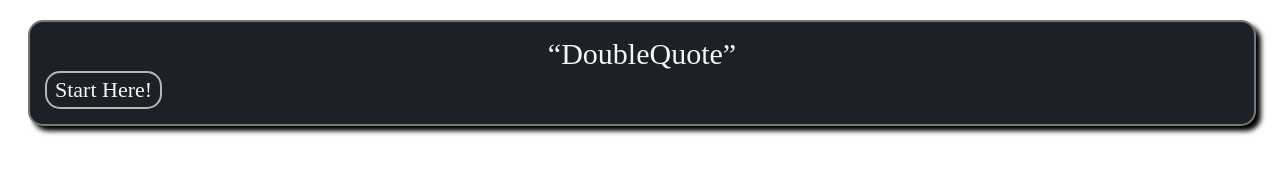
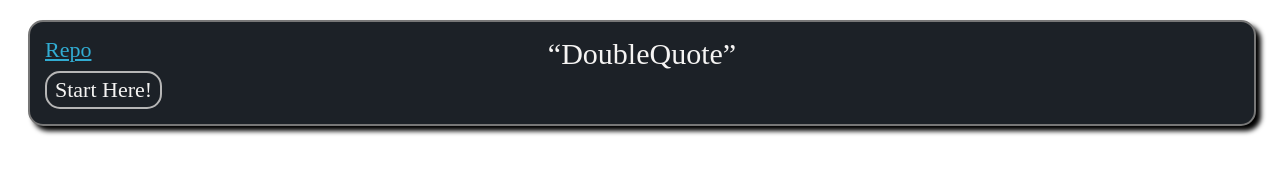
Before and after one commit to StumbleStone/DoubleQuote, a React app: page / in a window 1280 px wide. Shown: the top 176 px of the page. Built offline with nearby package versions, Linux system fonts and the light colour scheme; the HTML template or start-up script is replaced by a standard one.

Commit message:
Added reference link to the Git repo

```diff
--- a/src/main.tsx
+++ b/src/main.tsx
@@ -1,16 +1,15 @@
 import { createRoot } from "react-dom/client";
 import styled from "@emotion/styled";
 import React, { useCallback, useEffect, useState } from "react";
-import { DefaultColors, DefaultStyles, FontSizes } from "./Toolbox";
+import { DefaultColors, FontSizes } from "./Toolbox";
 import { Title } from "./Title";
 import { Button, ButtonContainer } from "./Button";
 import { TextInput } from "./TextInput";
 import { Tile } from "./Tile";
 import { TextRenderer } from "./TextRenderer";
-import { FixRenderer, FixRendererProps } from "./FixRenderer";
+import { FixRenderer } from "./FixRenderer";
 import { debug_text } from "./debugText";
 import { TextScanner } from "./TextScanner/TextScanner";
-import { PossibleIssue } from "./TextScanner/Definitions";
 
 function createMain() {
   const root = createRoot(document.getElementById("app")!);
@@ -39,6 +38,12 @@ const MainPage: React.FC<MainPageProps> = (props: MainPageProps) => {
   return (
     <S.Page>
       <Title text="“DoubleQuote”" />
+      <S.Link
+        target="_blank"
+        href="https://github.com/StumbleStone/DoubleQuote"
+      >
+        Repo
+      </S.Link>
       {text.length > 0 && (
         <S.TextRenderContainer>
           <TextRenderer issues={issues} text={text} />
@@ -65,6 +70,7 @@ const MainPage: React.FC<MainPageProps> = (props: MainPageProps) => {
 
 namespace S {
   export const Page = styled(Tile)`
+    position: relative;
     width: calc(100% - 40px);
     height: calc(100% - 40px);
     margin: 20px;
@@ -85,6 +91,15 @@ namespace S {
     overflow-y: hidden;
     padding: 15px 15px;
   `;
+
+  export const Link = styled("a")`
+    color: ${DefaultColors.BrightCyan};
+    font-size: ${FontSizes.MINI};
+    padding: 15px 15px;
+    position: absolute;
+    top: 0;
+    left: 0;
+  `;
 }
 
 createMain();
```
Also changed, not shown: 1 other file (tests, documents, lock files or other folders).
